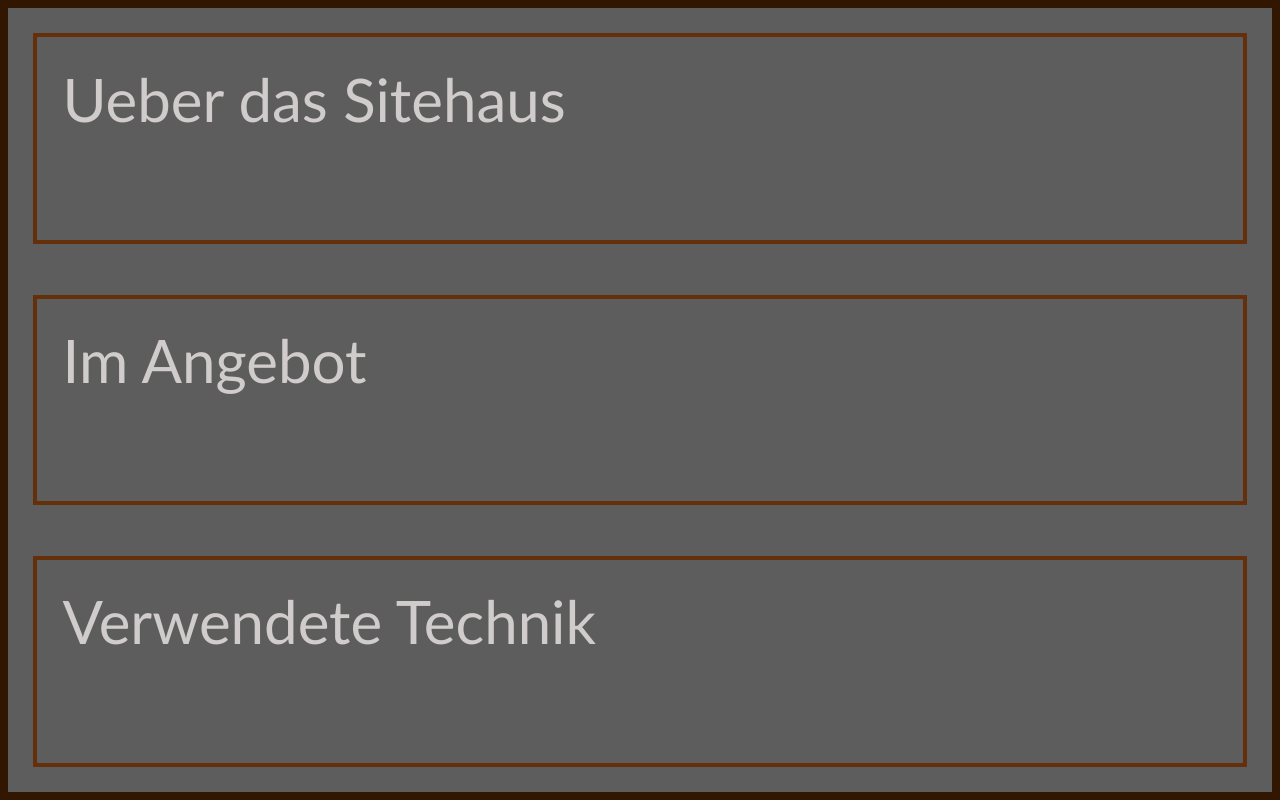
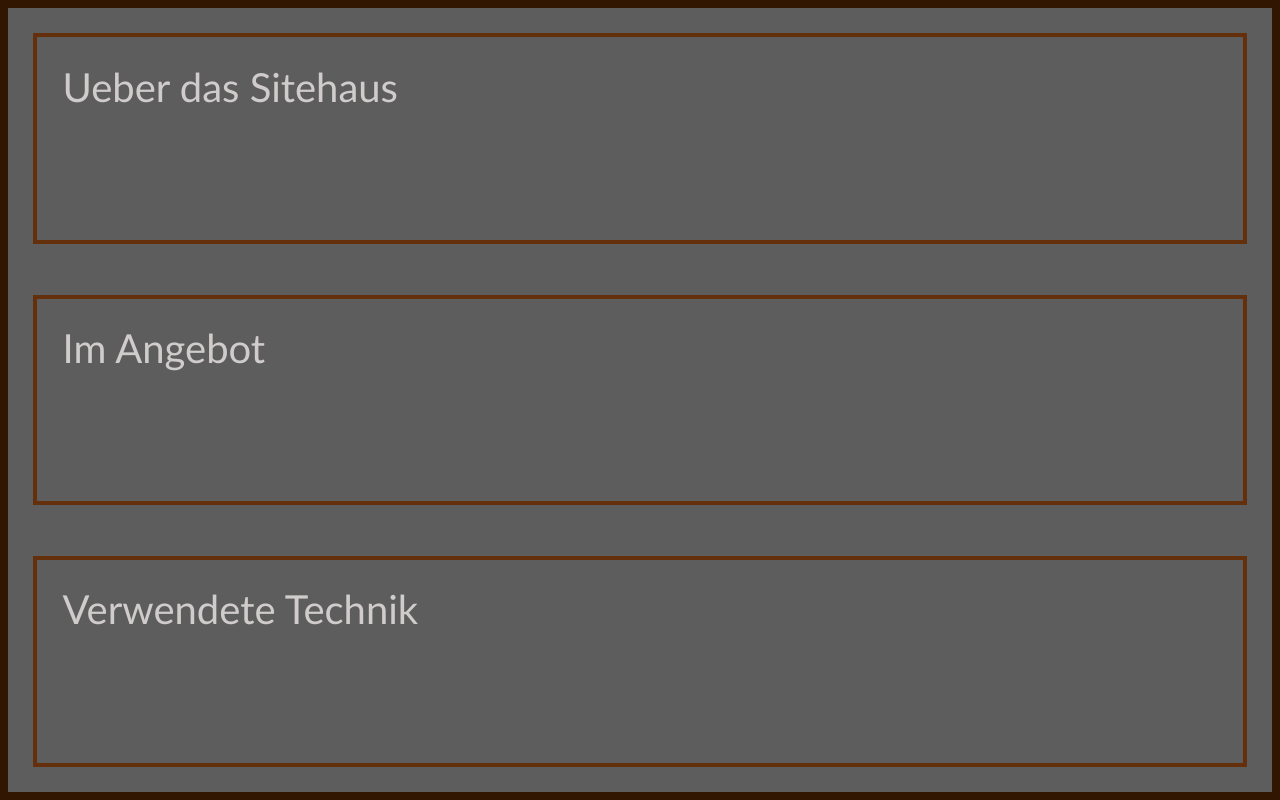
Before and after one commit to mzhKU/site, an Angular app: page / in a window 1280 px wide. Built offline with nearby package versions, Linux system fonts and the light colour scheme; what angular-font-awesome would draw is missing.

Commit message:
Fix layout

```diff
--- a/src/app/app.module.ts
+++ b/src/app/app.module.ts
@@ -19,4 +19,4 @@ import { AngularFontAwesomeModule } from 'angular-font-awesome';
   providers: [],
   bootstrap: [AppComponent]
 })
-export class AppModule { }
+export class AppModule {}
--- a/src/app/box/box.component.css
+++ b/src/app/box/box.component.css
@@ -1,5 +1,5 @@
 .container {
-    height: 100%;
+    height: 50%;
     display: flex;
     flex-direction: column;
     justify-content: space-between;
@@ -30,7 +30,7 @@ span {
     /* font-family: 'Trebuchet MS', 'Lucida Sans Unicode', 'Lucida Grande', 'Lucida Sans', Arial, sans-serif; */
     font-family: 'Lobster', 'Trebuchet MS';
     color: rgb(209, 204, 204);
-    font-size: 6em;
+    font-size: 4em;
 
     /* position: relative;
     top: 50%;
--- a/src/styles.css
+++ b/src/styles.css
@@ -1,6 +1,7 @@
 * {
     box-sizing: border-box;
 }
+
 html, body {
     margin: 0;
     height: 100%;
```
